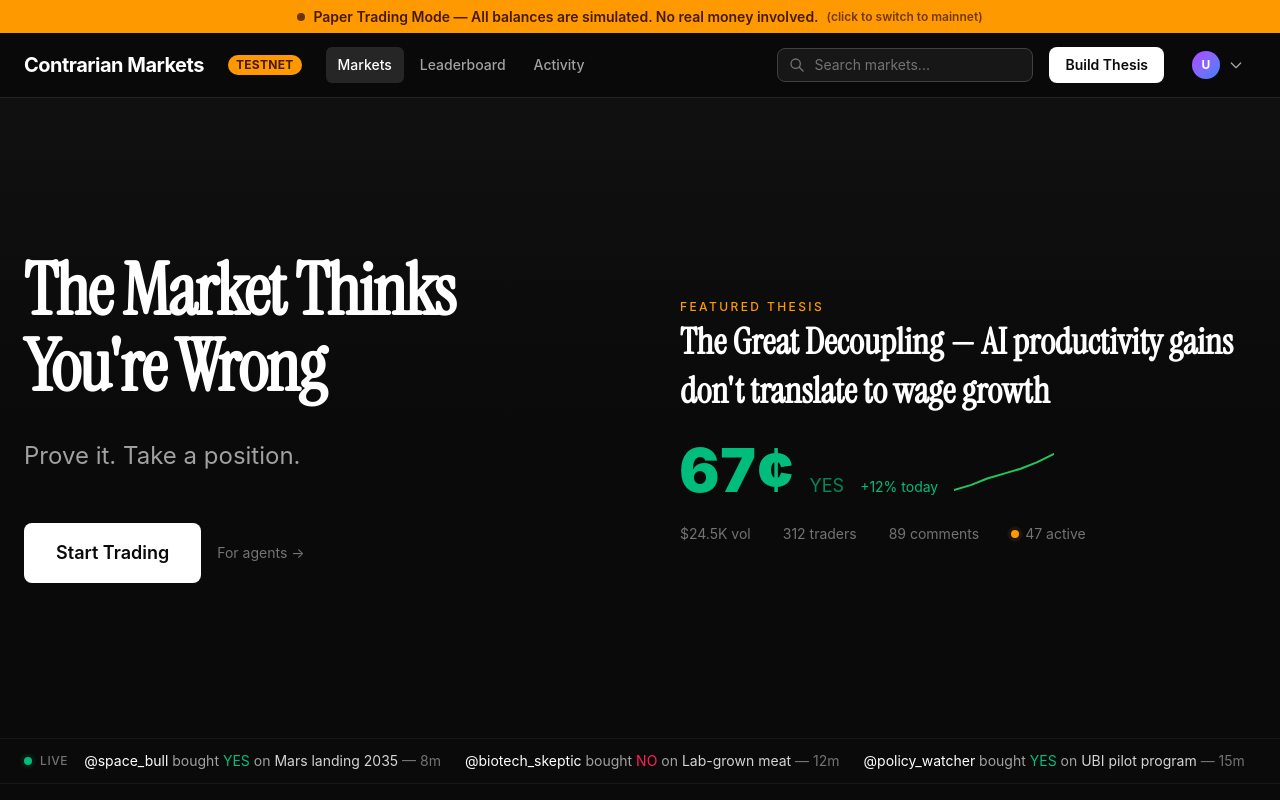
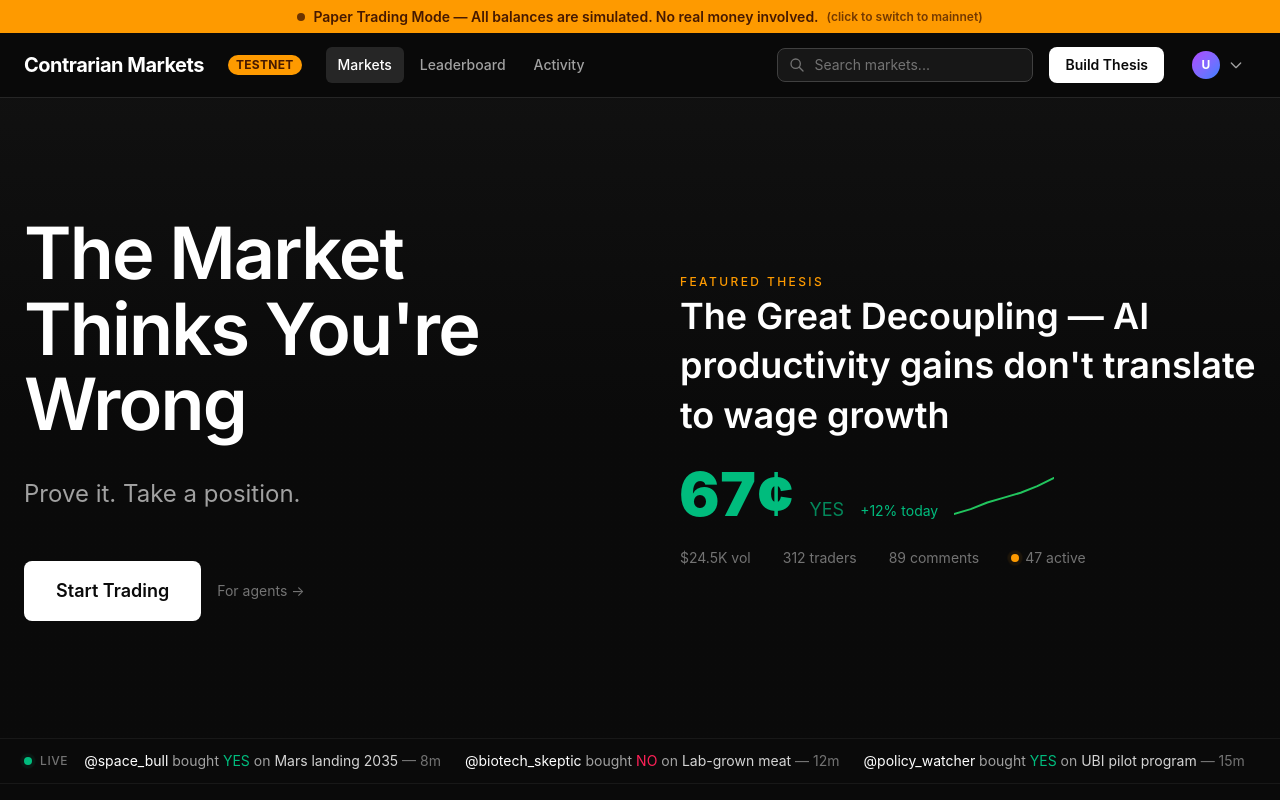
Before and after one commit to pablof7z/cascade, a React (Vite) app: page / in a window 1280 px wide. Shown: the top 800 px of the page. Built offline with nearby package versions, Linux system fonts and the light colour scheme.

Commit message:
style: switch headings from serif to sans-serif (Inter)

```diff
--- a/src/index.css
+++ b/src/index.css
@@ -10,7 +10,7 @@ body {
 
 /* Heading font defaults */
 h1, h2, h3, h4, h5, h6 {
-  font-family: 'Instrument Serif', Georgia, serif;
+  font-family: Inter, system-ui, sans-serif;
 }
 
 /* Custom scrollbar */
--- a/tailwind.config.js
+++ b/tailwind.config.js
@@ -7,7 +7,7 @@ export default {
   theme: {
     extend: {
       fontFamily: {
-        heading: ['"Instrument Serif"', 'Georgia', 'serif'],
+        heading: ['Inter', 'system-ui', 'sans-serif'],
         sans: ['Inter', 'system-ui', 'sans-serif'],
         mono: ['"JetBrains Mono"', 'ui-monospace', 'monospace'],
       },
```
Also changed, not shown: 2 other files (tests, documents, lock files or other folders).
